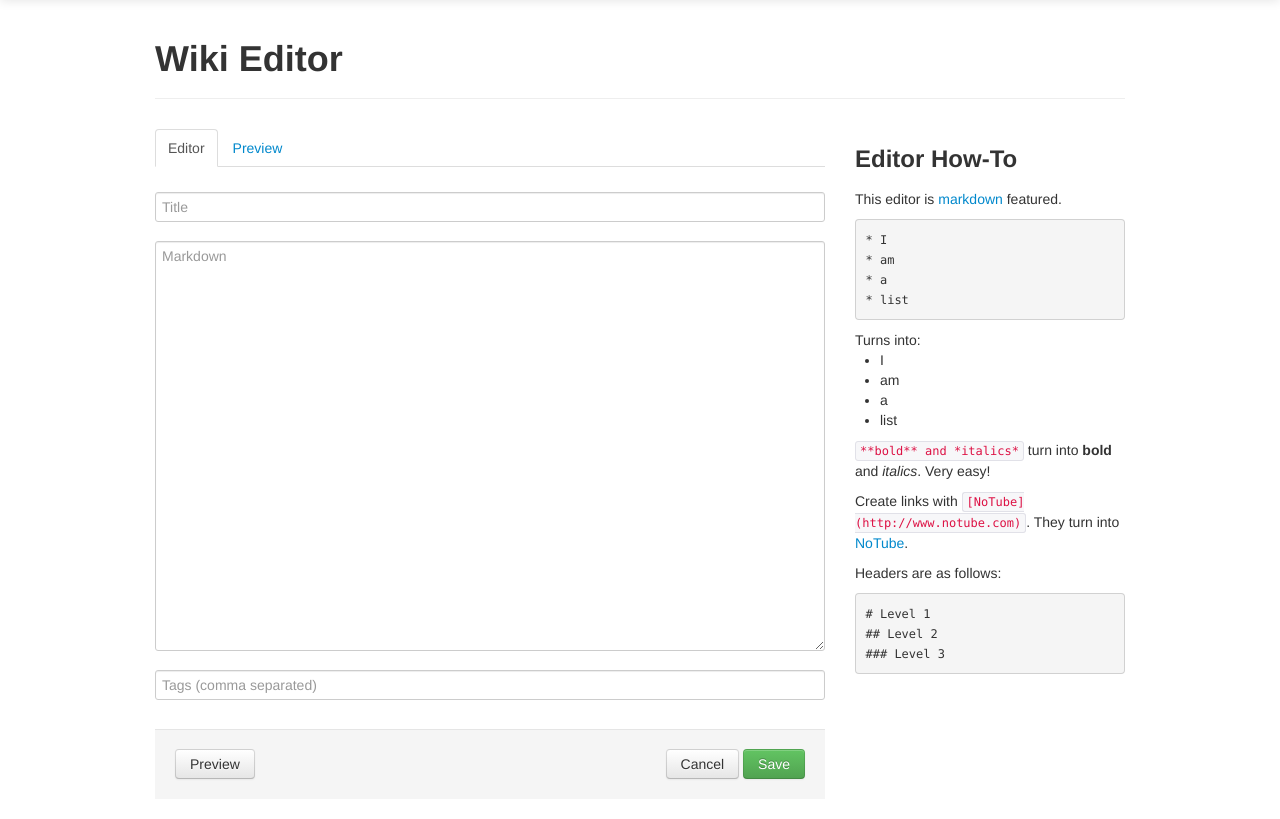
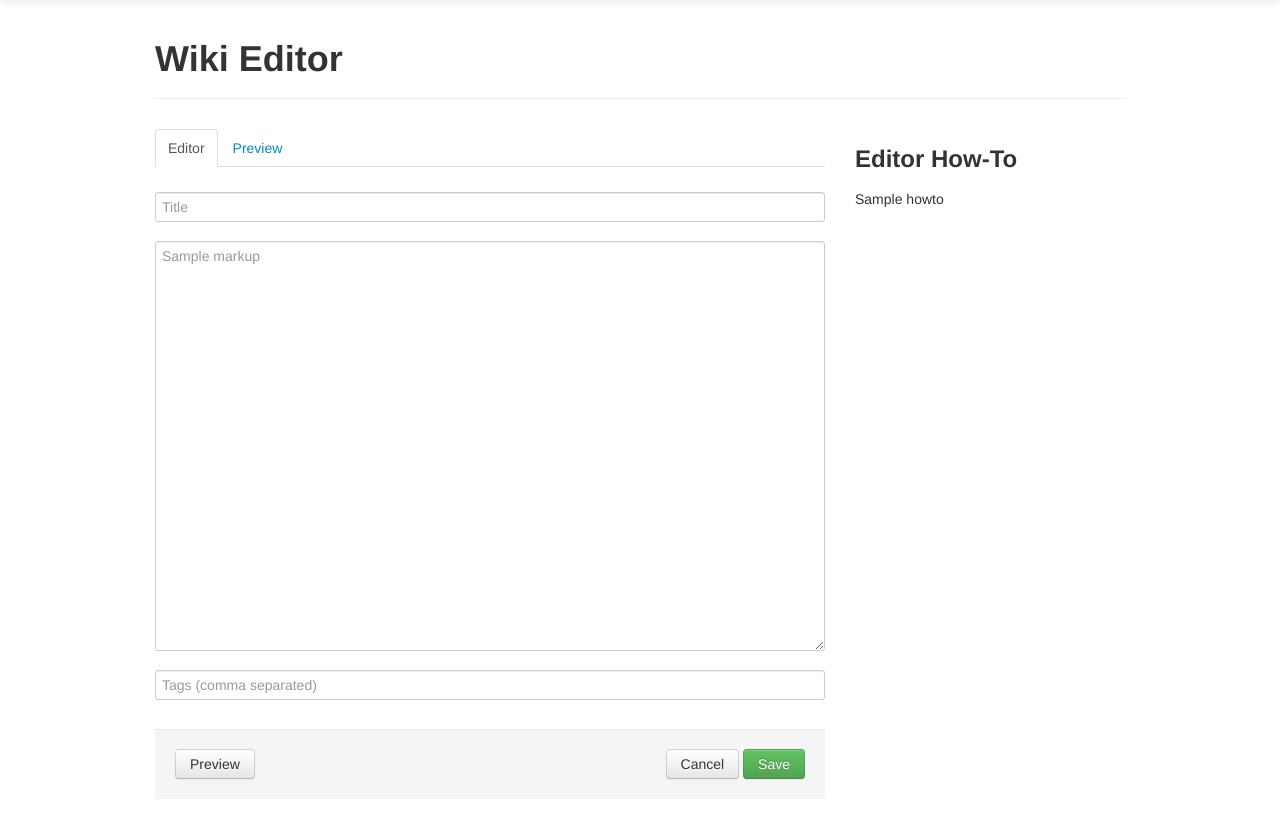
Before and after one commit to alexanderjulo/wiki, a Flask app: template templates/editor.html in a window 1280 px wide. Shown: the part 41-860 px from the top of the page. Run offline with Flask 2, Linux system fonts and the light colour scheme; the template is opened without the code that fills it: values that come from a table or form of the project are taken from there, most other values are stand-ins (such as "Sample title", 1, 10 or a date in 2020); parts of the project's set-up code (start-up, migrations or seed data) failed here and were passed over; some libraries are stand-ins or nearby versions.

Commit message:
generalize sidebar's howto

````diff
--- a/app.py
+++ b/app.py
@@ -3,6 +3,7 @@ import binascii
 import hashlib
 import os
 import re
+import textwrap
 import markdown
 import docutils.core
 import docutils.io
@@ -17,14 +18,17 @@ from flask.ext.login import (LoginManager, login_required, current_user,
 from flask.ext.script import Manager
 
 
-
 """
     Markup classes
     ~~~~~~~~~~~~~~
 """
 
 class Markup(object):
-    """ Base markup class"""
+    """ Base markup class."""
+    NAME = 'Text'
+    META_LINE = '%s: %s\n'
+    EXTENSION = '.txt'
+    HOWTO = """ """
 
     def __init__(self, raw_content):
         self.raw_content = raw_content
@@ -37,11 +41,43 @@ class Markup(object):
         """
         raise NotImplementedError("override in a subclass")
 
+    @classmethod
+    def howto(cls):
+        return cls(textwrap.dedent(cls.HOWTO)).process()[0]
+
 
 class Markdown(Markup):
     NAME = 'markdown'
     META_LINE = '%s: %s\n'
     EXTENSION = '.md'
+    HOWTO = """
+        This editor is [markdown][] featured.
+
+            * I am
+            * a
+            * list
+
+        Turns into:
+
+        * I am
+        * a
+        * list
+
+        `**bold** and *italics*` turn into **bold** and *italics*. Very easy!
+
+        Create links with `[Wiki](http://github.com/alexex/wiki)`. They turn into
+        [Wiki][].
+
+        Headers are as follows:
+
+            # Level 1
+            ## Level 2
+            ### Level 3
+
+        [markdown]: http://daringfireball.net/projects/markdown/
+        [Wiki]: http://github.com/alexex/wiki
+        """
+
 
     def process(self):
         # Processes Markdown text to HTML, returns original markdown text,
@@ -57,6 +93,37 @@ class RestructuredText(Markup):
     NAME = 'restructuredtext'
     META_LINE = '.. %s: %s\n'
     EXTENSION = '.rst'
+    HOWTO = """
+        This editor is `reStructuredText`_ featured::
+
+            * I am
+            * a
+            * list
+
+        Turns into:
+
+        *  I am
+        *  a
+        *  list
+
+        ``**bold** and *italics*`` turn into **bold** and *italics*. Very easy!
+
+        Create links with ```Wiki <http://github.com/alexex/wiki>`_``. They turn into
+        `Wiki <https://github.com/alexex/wiki>`_.
+
+        Headers are just any underline (and, optionally, overline). For example::
+
+            Level 1
+            *******
+
+            Level 2
+            -------
+
+            Level 3
+            +++++++
+
+        .. _reStructuredText: http://docutils.sourceforge.net/rst.html
+        """
 
     def process(self):
         settings = {'initial_header_level': 2,
@@ -491,6 +558,7 @@ class LoginForm(Form):
 """
 
 app = Flask(__name__)
+app.debug = True
 app.config['CONTENT_DIR'] = 'content'
 app.config['TITLE'] = 'wiki'
 app.config['MARKUP'] = 'markdown'  # or 'restructucturedtext'
@@ -509,7 +577,6 @@ loginmanager.init_app(app)
 loginmanager.login_view = 'user_login'
 markup = dict([(klass.NAME, klass) for klass in
                Markup.__subclasses__()])[app.config.get('MARKUP')]
-
 wiki = Wiki(app.config.get('CONTENT_DIR'), markup)
 
 users = UserManager(app.config.get('CONTENT_DIR'))
@@ -570,7 +637,8 @@ def edit(url):
         page.save()
         flash('"%s" was saved.' % page.title, 'success')
         return redirect(url_for('display', url=url))
-    return render_template('editor.html', form=form, page=page)
+    return render_template('editor.html', form=form, page=page,
+                           markup=markup)
 
 
 @app.route('/preview/', methods=['POST'])
--- a/templates/editor.html
+++ b/templates/editor.html
@@ -14,7 +14,7 @@ Wiki Editor
 		<form method="post" class="form">
 			{{ form.hidden_tag() }}
 			{{ input(form.title, placeholder="Title", class="span7") }}
-			{{ input(form.body, placeholder="Markdown", class="span7", rows="20") }}
+			{{ input(form.body, placeholder=markup.NAME|capitalize, class="span7", rows="20") }}
 			{{ input(form.tags, placeholder="Tags (comma separated)", class="span7") }}
 			<div class="form-actions">
         <div class="pull-left">
@@ -33,24 +33,7 @@ Wiki Editor
 
 {% block sidebar %}
 <h3>Editor How-To</h3>
-<p>This editor is <a href="http://daringfireball.net/projects/markdown/">markdown</a> featured.</p>
-<pre><code>* I
-* am
-* a
-* list</code></pre>
-Turns into:
-<ul>
-<li>I</li>
-<li>am</li>
-<li>a</li>
-<li>list</li>
-</ul>
-<p><code>**bold** and *italics*</code> turn into <strong>bold</strong> and <em>italics</em>. Very easy!</p>
-<p>Create links with <code>[NoTube](http://www.notube.com)</code>. They turn into <a href="http://www.notube.com">NoTube</a>.</p>
-<p>Headers are as follows:</p>
-<pre><code># Level 1
-## Level 2
-### Level 3</code></pre>
+{{ markup.howto()|safe }}
 <p></p>
 
 {% endblock sidebar %}
````
